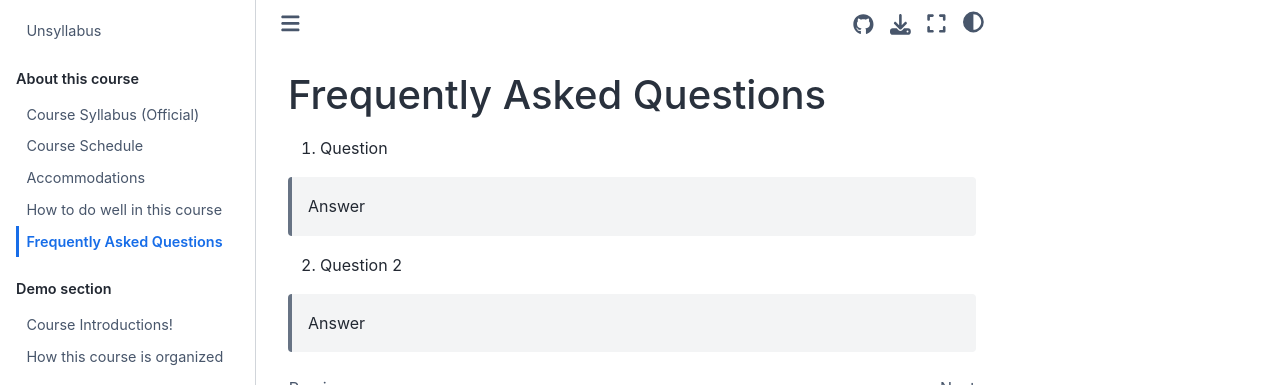
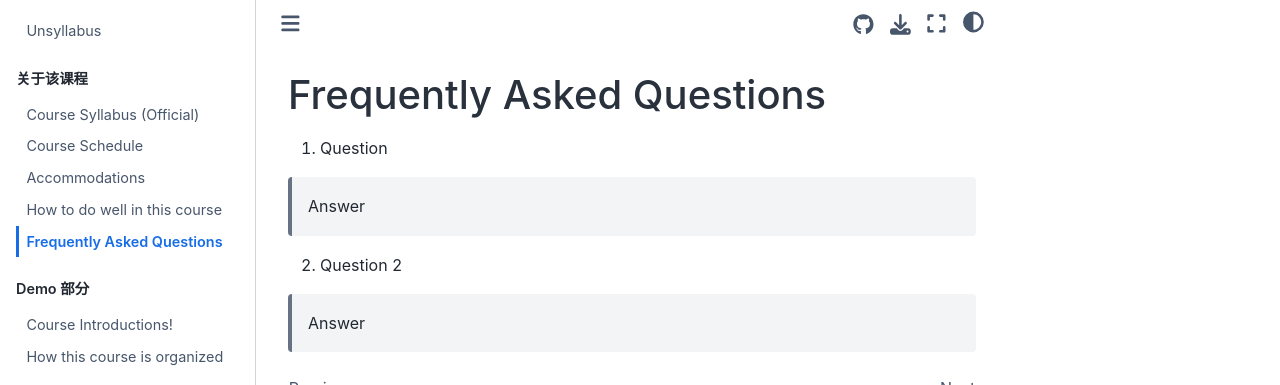
Before and after one commit to llango/jupyterbook_generate_template, a Jupyter Book: the page built from about/faq.md, in a window 1280 px wide. Shown: the top 385 px of the page. Built offline with Jupyter Book 1.0.4 settings and Sphinx 7.4.7 and the Sphinx Book theme 1.1.4, drawn with Linux system fonts in a browser that asks for light colours; pages that are not in the unit, such as notebooks, are missing from menus.

Commit message:
翻译一下

```diff
--- a/_toc.yml
+++ b/_toc.yml
@@ -1,23 +1,23 @@
 format: jb-book
 root: about/unsyllabus
 parts:
-- caption: About this course
+- caption: 关于该课程
   chapters:
   - file: about/syllabus
   - file: about/course_schedule
   - file: about/accommodations
   - file: about/doing_well
   - file: about/faq
-- caption: Demo section
+- caption: Demo 部分
   chapters:
   - file: class/demo01/demo01_summary
-    title: Demo 1 - Data Science
+    title: Demo 1 - 数据科学
     sections:
       - file: class/demo01/lecture1
       - file: class/demo01/lecture2
       - file: class/demo01/lecture3
   - file: class/demo02/demo02_summary
-    title: Demo 2 - Introductory Physics
+    title: Demo 2 - 核物理
     sections:
       - file: class/demo02/videos
       - file: class/demo02/homework
```
Also changed, not shown: 1 other file.
